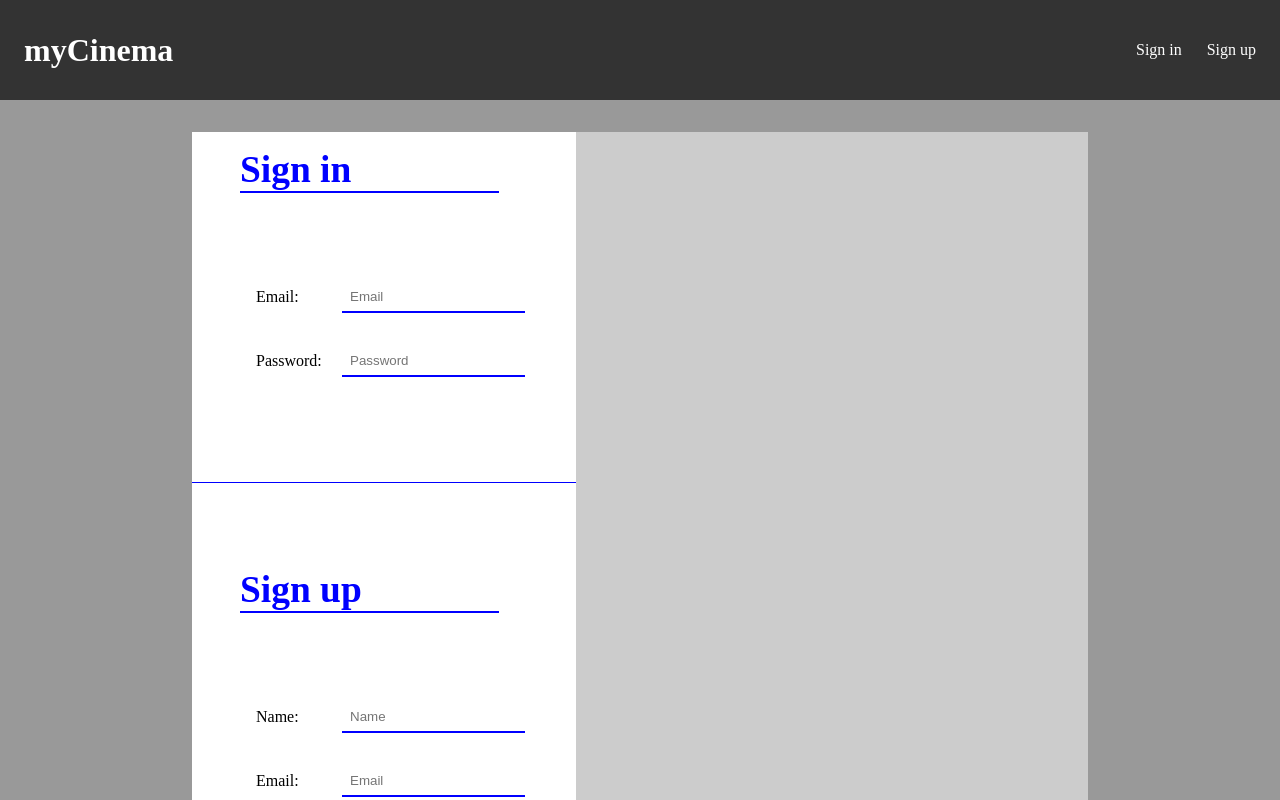
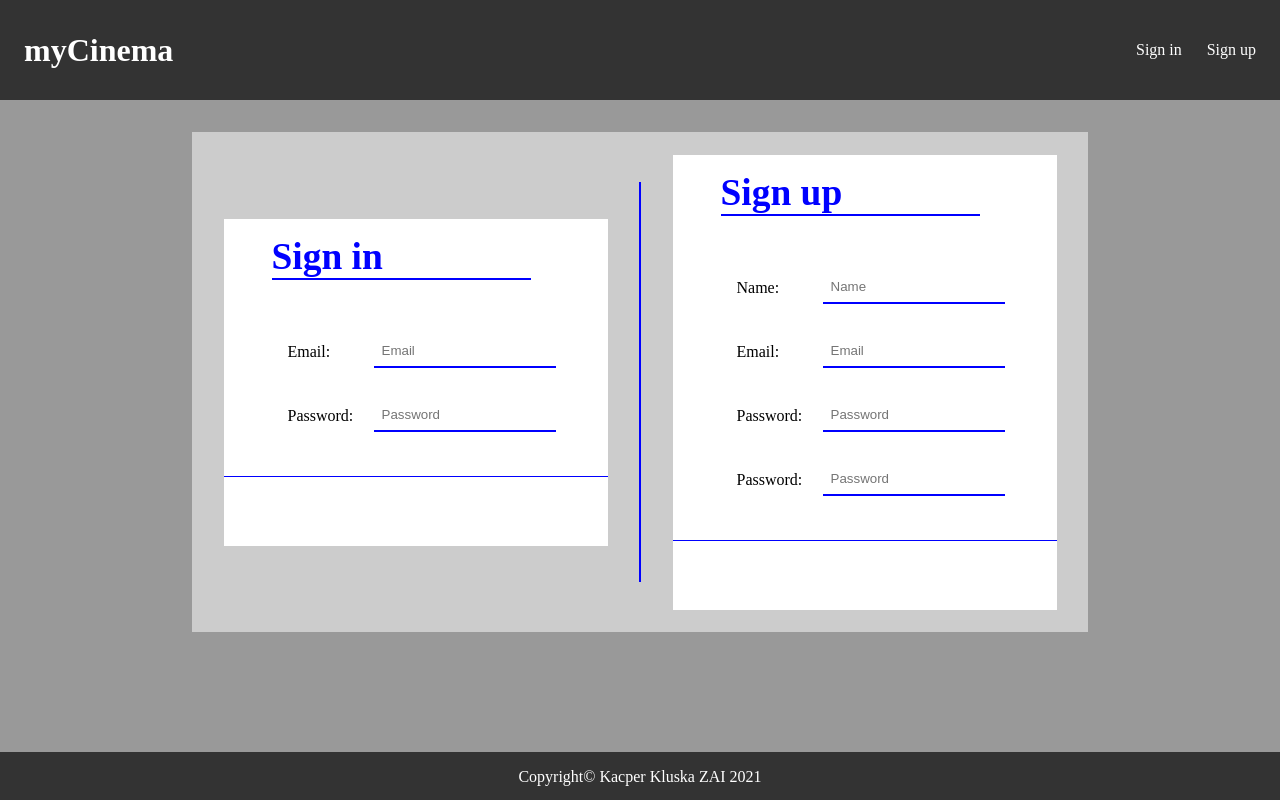
Before and after one commit to KacperKluska/mycinema_front, a React (Create React App) app: page /login in a window 1280 px wide. Shown: the top 800 px of the page. Built offline with nearby package versions, Linux system fonts and the light colour scheme.

Commit message:
some style changes to loginPage and components

```diff
--- a/src/components/Pages/LoginPage/LoginPage.js
+++ b/src/components/Pages/LoginPage/LoginPage.js
@@ -5,8 +5,9 @@ import Register from "../../Register/Register";
 export default function LoginPage() {
   return (
     <div className="emptyContent">
-      <article className="content">
+      <article className="content loginPage">
         <Login />
+        <div className="separator" />
         <Register />
       </article>
     </div>
--- a/src/components/Pages/LoginPage/style.scss
+++ b/src/components/Pages/LoginPage/style.scss
@@ -0,0 +1,13 @@
+.separator {
+  height: 400px;
+  width: 2px;
+
+  background-color: blue;
+}
+
+.loginPage {
+  display: flex;
+  flex-direction: row;
+  justify-content: space-evenly;
+  align-items: center;
+}
--- a/src/components/Register/style.scss
+++ b/src/components/Register/style.scss
@@ -1,19 +1,19 @@
 #register {
   width: 30vw;
-  min-height: 350px;
+  min-height: 300px;
 
   background-color: white;
 }
 
 .inputs {
   width: 100%;
-  min-height: 350px;
-  padding-bottom: 50px;
+  min-height: 250px;
+  padding-bottom: 20px;
 }
 
 .loginDownSection {
   width: 100%;
-  min-height: 70px;
+  height: 70px;
 
   background-color: white;
 
--- a/src/components/SectionHeader/style.scss
+++ b/src/components/SectionHeader/style.scss
@@ -16,5 +16,5 @@
   background-color: blue;
   height: 2px;
   width: 90%;
-  margin-bottom: 3rem;
+  margin-bottom: 1rem;
 }
```
